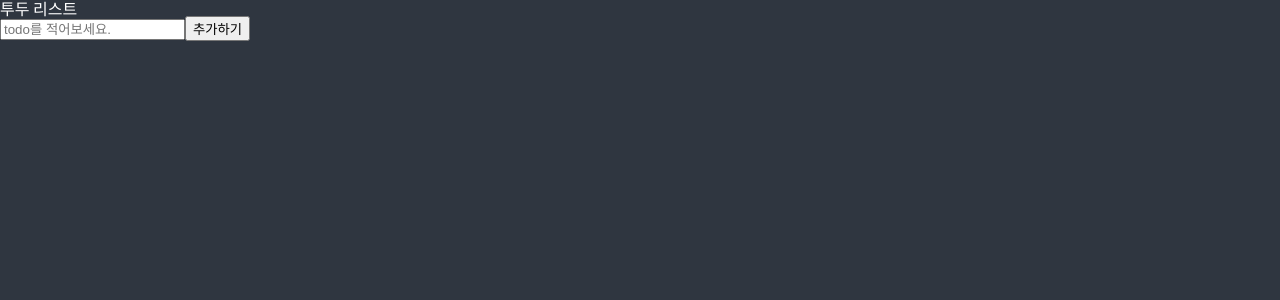
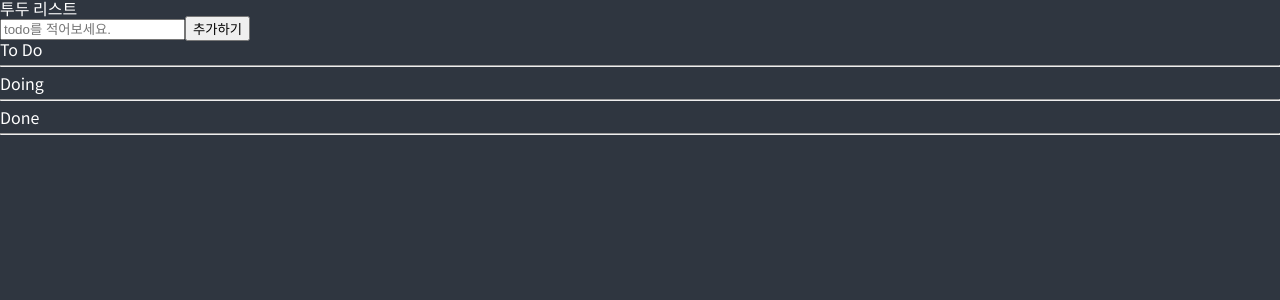
Before and after one commit to jhchoi1182/recoil-todo, a React (Create React App) app: page / in a window 1280 px wide. Shown: the top 300 px of the page. Built offline with nearby package versions, Linux system fonts and the light colour scheme.

Commit message:
카테고리 별 todo 분리 작업 (feat. 배열 구조 분해 할당)

```diff
--- a/src/atoms.ts
+++ b/src/atoms.ts
@@ -1,4 +1,4 @@
-import { atom } from "recoil";
+import { atom, selector } from "recoil";
 
 export interface ITodo {
   text: string;
@@ -10,3 +10,15 @@
   key: "todo",
   default: [],
 });
+
+export const todoSelector = selector({
+  key: "toDoSelector",
+  get: ({ get }) => {
+    const todos = get(todoState);
+    return [
+      todos.filter((todo) => todo.category === "TODO"),
+      todos.filter((todo) => todo.category === "DOING"),
+      todos.filter((todo) => todo.category === "DONE"),
+    ];
+  },
+});
--- a/src/components/TodoList.tsx
+++ b/src/components/TodoList.tsx
@@ -1,20 +1,38 @@
 import React from "react";
 import { useRecoilValue } from "recoil";
-import { todoState } from "../atoms";
+import { todoSelector, todoState } from "../atoms";
 import CreateTodo from "./CreateTodo";
 import Todo from "./Todo";
 
 const TodoList = () => {
-  const todos = useRecoilValue(todoState);
+  const [todo, doing, done] = useRecoilValue(todoSelector);
+  console.log(todo);
+
   return (
     <>
       <h1>투두 리스트</h1>
       <CreateTodo />
+      <h2>To Do</h2>
       <ul>
-        {todos.map((todo) => (
+        {todo.map((todo) => (
           <Todo key={todo.id} {...todo} />
         ))}
       </ul>
+      <hr />
+      <h2>Doing</h2>
+      <ul>
+        {doing.map((todo) => (
+          <Todo key={todo.id} {...todo} />
+        ))}
+      </ul>
+      <hr />
+      <h2>Done</h2>
+      <ul>
+        {done.map((todo) => (
+          <Todo key={todo.id} {...todo} />
+        ))}
+      </ul>
+      <hr />
     </>
   );
 };
```
